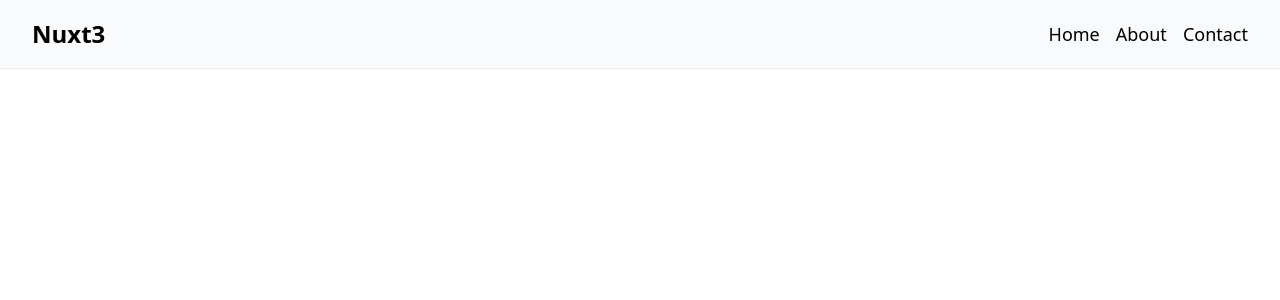
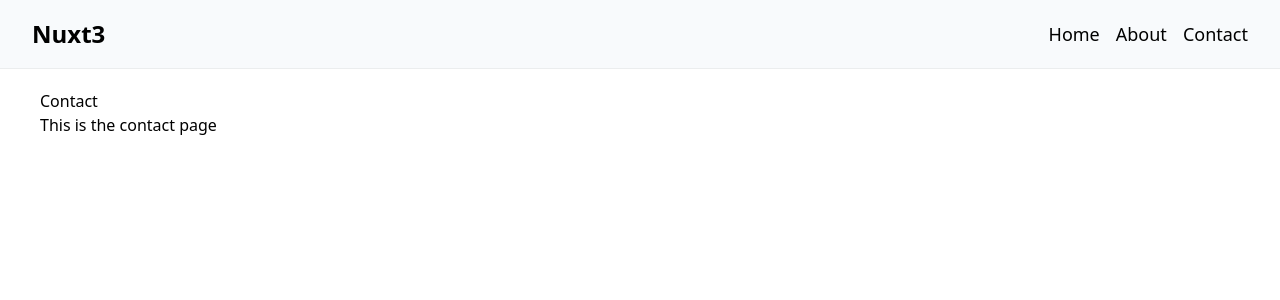
Before and after one commit to Iftee97/responsive-navbar-sidebar-nuxt3-pinia, a Nuxt app: page /contact in a window 1280 px wide. Shown: the top 300 px of the page. Built offline with nearby package versions, Linux system fonts and the light colour scheme.

Commit message:
added missing pages

```diff
--- /dev/null
+++ b/pages/about.vue
@@ -0,0 +1,9 @@
+<template>
+  <div>
+    <h1>About</h1>
+    <p>This is the about page</p>
+  </div>
+</template>
+
+<script setup>
+</script>
--- /dev/null
+++ b/pages/contact.vue
@@ -0,0 +1,9 @@
+<template>
+  <div>
+    <h1>Contact</h1>
+    <p>This is the contact page</p>
+  </div>
+</template>
+
+<script setup>
+</script>
```
Also changed, not shown: 1 other file (tests, documents, lock files or other folders).
